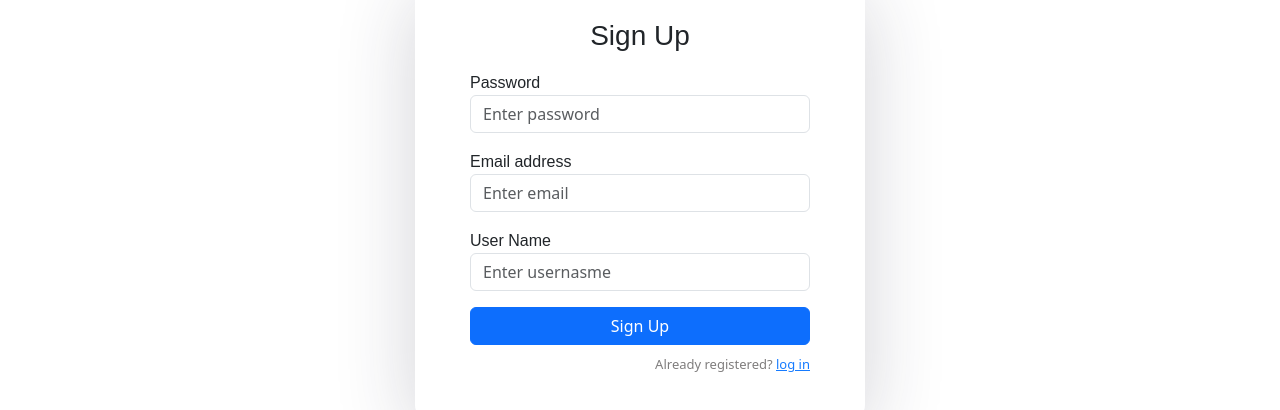
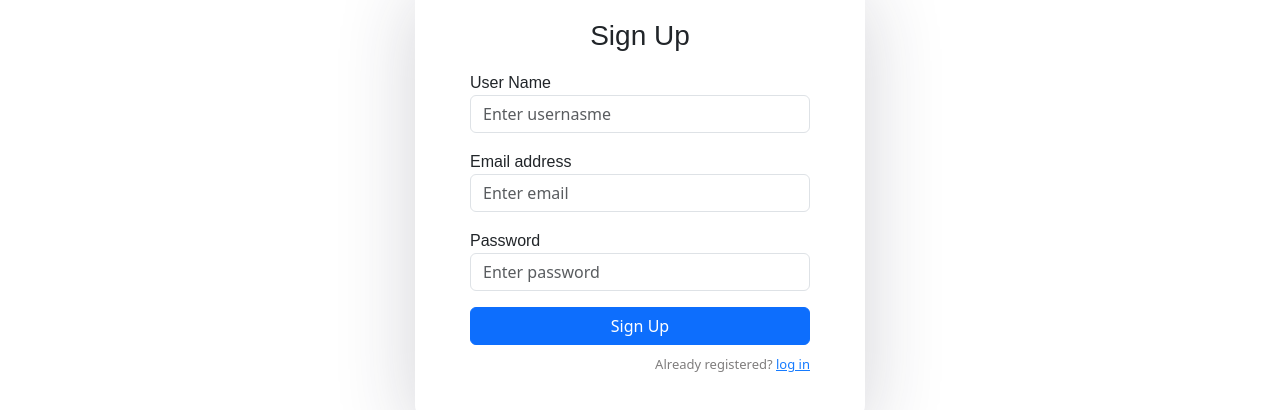
Before and after one commit to Collaborative-AI/colteam, a React (Create React App) app in the folder my-react-app/: page /sign-up in a window 1280 px wide. Shown: the part 199-609 px from the top of the page. Built offline with nearby package versions, Linux system fonts and the light colour scheme.

Commit message:
modify signup

```diff
--- a/my-react-app/src/components/signup.component.js
+++ b/my-react-app/src/components/signup.component.js
@@ -62,29 +62,29 @@ export default function SignUp() {
   return (
     <form onSubmit={handleFormSubmit}>
       <h3>Sign Up</h3>
-      {/* <div className="mb-3">
-        <label>First name</label>
+
+      <div className="mb-3">
+        <label>User Name</label>
         <input
-          type="text"
+          type="username"
           className="form-control"
-          placeholder="First name"
-          name="firstName"
-          value={formData.firstName}
+          placeholder="Enter usernasme"
+          name="username"
+          value={formData.username}
           onChange={handleInputChange}
         />
       </div>
       <div className="mb-3">
-        <label>Last name</label>
+        <label>Email address</label>
         <input
-          type="text"
+          type="email"
           className="form-control"
-          placeholder="Last name"
-          name="lastName"
-          value={formData.lastName}
+          placeholder="Enter email"
+          name="email"
+          value={formData.email}
           onChange={handleInputChange}
         />
-      </div> */}
-
+      </div>
       <div className="mb-3">
         <label>Password</label>
         <input
@@ -97,28 +97,6 @@ export default function SignUp() {
         />
       </div>
 
-      <div className="mb-3">
-        <label>Email address</label>
-        <input
-          type="email"
-          className="form-control"
-          placeholder="Enter email"
-          name="email"
-          value={formData.email}
-          onChange={handleInputChange}
-        />
-      </div>
-      <div className="mb-3">
-        <label>User Name</label>
-        <input
-          type="username"
-          className="form-control"
-          placeholder="Enter usernasme"
-          name="username"
-          value={formData.username}
-          onChange={handleInputChange}
-        />
-      </div>
       <div className="d-grid">
         <button type="submit" className="btn btn-primary">
           Sign Up
```
